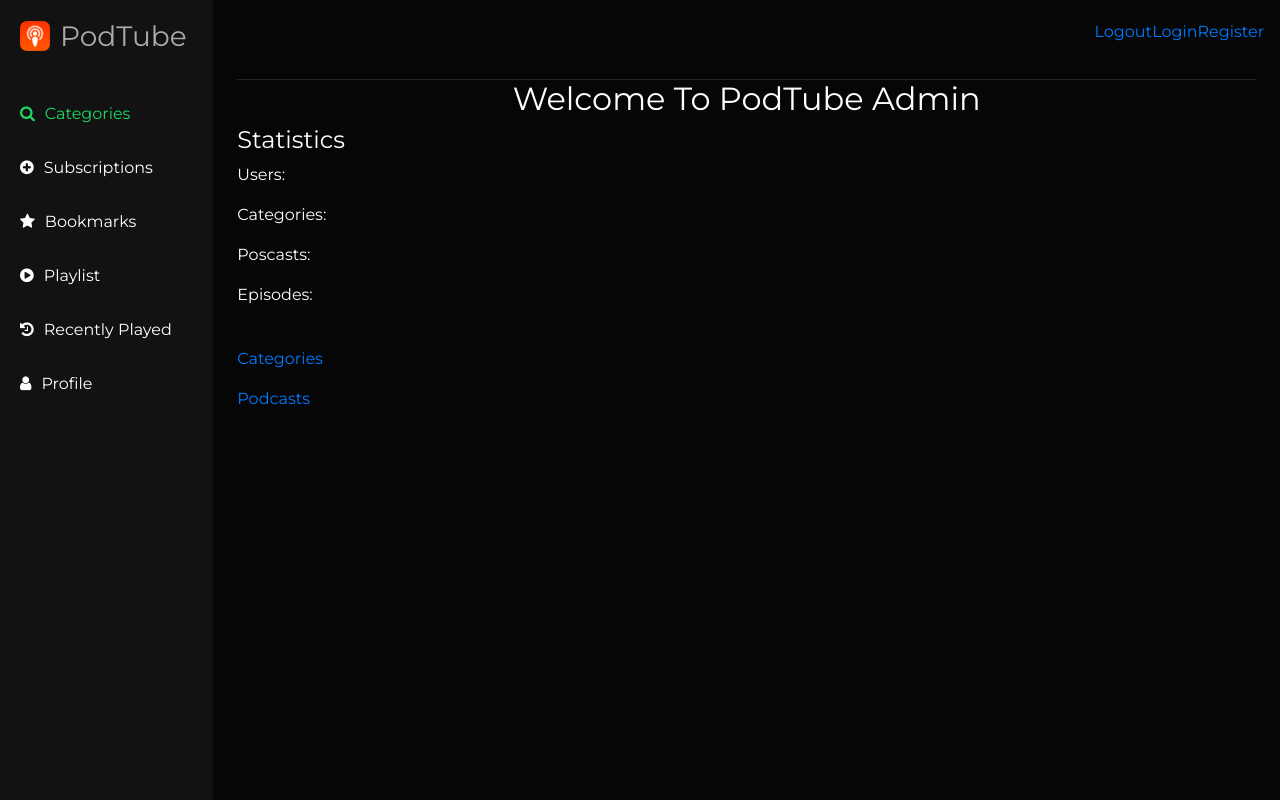
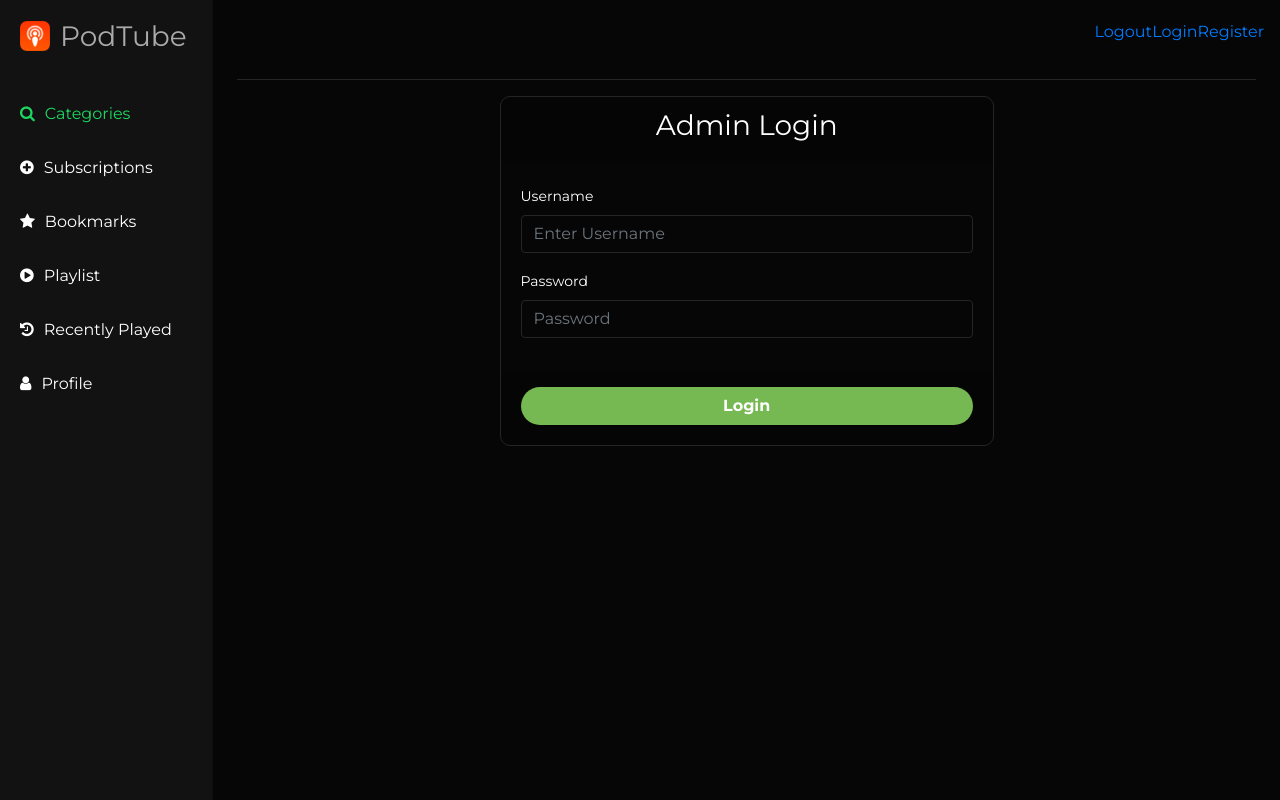
Before and after one commit to siddhartht16/podtube_client, a React (Create React App) app: page /admin in a window 1280 px wide. Built offline with nearby package versions, Linux system fonts and the light colour scheme.

Commit message:
Updated admin login

```diff
--- a/src/App.js
+++ b/src/App.js
@@ -43,15 +43,15 @@ class App extends Component {
 
                                 <Route exact
                                        path="/categories"
-                                       render={() => <GenreList/>}
-                                />
+                                       render={() => <GenreList/>}/>
 
-                                <Route exact
-                                       path="/admin"
+                                <Route
+                                       path="/admin/dashboard"
                                        render={() => <Dashboard/>}/>
 
                                 <Route
-                                    path="/admin/login"
+                                    exact
+                                    path="/admin"
                                     render={() => <AdminLogin/>}/>
 
                                 <Route
--- a/src/components/Admin/AdminLogin.js
+++ b/src/components/Admin/AdminLogin.js
@@ -1,39 +1,129 @@
 import React, {Component} from 'react';
 import './AdminLogin.style.css';
+import {Link} from "react-router-dom";
+import UserService from "../../services/UserService";
+import AdminService from "../../services/AdminService";
+
 export default class AdminLogin extends Component {
     constructor(props) {
         super(props);
         this.state = {
+            error: false,
+            isLoggedIn: false,
+            username: '',
+            password: ''
+        };
 
-        }
+        this.loginAdmin = this.loginAdmin.bind(this);
     }
 
     componentDidMount = () => {
 
     };
 
+    onChangeUsername = (e) => {
+        this.setState({
+            username: e.target.value,
+            error: false
+        });
+    };
+
+    onChangePassword = (e) => {
+        this.setState({
+            password: e.target.value,
+            error: false
+        });
+    };
+
+    loginAdmin = () => {
+        if (this.state.username === null ||
+            this.state.password === null ||
+            this.state.password.length === 0 ||
+            this.state.username.length === 0) {
+            return false;
+        }
+        else {
+            let userObject = {
+                "username": this.state.username,
+                "password": this.state.password,
+                "userRole": "ADMIN"
+            };
+
+            AdminService.loginAdmin(userObject)
+                .then(data => {
+                    if (data === 401 || data === 400) {
+                        this.setState({
+                            error: true
+                        })
+                    }
+                    else {
+                        this.setState({
+                            isLoggedIn: true
+                        })
+                    }
+                })
+        }
+    };
+
+    redirectAfterLogin = () => {
+        setTimeout(function () {
+            window.location = '/admin/dashboard'
+        }, 2000)
+    };
+
     render() {
+        const isLoggedIn = this.state.isLoggedIn;
+        if (isLoggedIn === true) {
+            this.redirectAfterLogin()
+        }
         return (
-            <div>
-                <div className="admin-login-wrapper mt-3">
-                    <form className="form" method="" action="">
-                        <div className="card">
+            <div className="mt-3 row">
+                <div className="col-md-6 col-sm-6 ml-auto mr-auto">
+                    {
+                        this.state.isLoggedIn === true ?
+                            <div className="alert alert-success" role="alert">
+                                Successfully loggedIn. Please wait while we redirect you....
+                            </div> : null
+                    }
+                    {
+                        this.state.error === true ?
+                            <div className="alert alert-danger" role="alert">
+                                Some error occurred while logging In. Please try again
+                            </div> : null
+                    }
+                    <form className="form">
+                        <div className="card card-auth">
+                            <div className="card-header ">
+                                <h3 className="header text-center">Admin Login</h3>
+                            </div>
                             <div className="card-body">
                                 <div className="form-group">
                                     <label>Username</label>
                                     <input type="text"
-                                           placeholder="Enter Username" className="form-control input-fld"/>
+                                           id="username"
+                                           onChange={this.onChangeUsername}
+                                           value={this.state.username}
+                                           placeholder="Enter Username"
+                                           required
+                                           className="form-control input-fld"/>
                                 </div>
                                 <div className="form-group">
                                     <label>Password</label>
-                                    <input type="password" placeholder="Password" className="form-control input-fld"/>
+                                    <input type="password"
+                                           id="password"
+                                           onChange={this.onChangePassword}
+                                           value={this.state.password}
+                                           placeholder="Password"
+                                           required
+                                           className="form-control input-fld"/>
                                 </div>
                             </div>
                             <div className="card-footer">
-                                <button type="submit" className="btn btn-warning">Login</button>
-                                {/*<p className="forgot-password text-center pt-3">*/}
-                                    {/*Forgot Your Password ?*/}
-                                {/*</p>*/}
+                                <button className="btn btn-warning mb-2"
+                                        type="button"
+                                        onClick={this.loginAdmin}>
+                                    Login
+                                </button>
                             </div>
                         </div>
                     </form>
--- a/src/components/Admin/Dashboard.js
+++ b/src/components/Admin/Dashboard.js
@@ -14,8 +14,7 @@ export default class Dashboard extends Component {
     render() {
         return (
             <div>
-               <h2 className="text-center">Welcome To PodTube Admin</h2>
-                <h4>Statistics</h4>
+               <h3 className="mt-3">Welcome To PodTube Admin</h3>
                 <p>Users: </p>
                 <p>Categories: </p>
                 <p>Poscasts: </p>
--- a/src/components/Auth/Profile.js
+++ b/src/components/Auth/Profile.js
@@ -31,6 +31,8 @@ export default class Profile extends Component {
     }
 
     getCommentForUser = () => {
+        //Way to find the actual userId of the loggedIn user
+        // Temp set it as 1 so work things
         let userId = this.state.userId !== null ? this.state.userId : 1;
         UserService.getCommentForUser(userId)
             .then(data => {
--- a/src/services/AdminService.js
+++ b/src/services/AdminService.js
@@ -93,4 +93,25 @@ export default class AdminService {
             });
     };
 
+    static loginAdmin = (admincredentials) => {
+        return fetch('http://localhost:8080/admin/login', {
+            method: 'POST',
+            credentials: 'include',
+            headers: {
+                'Content-Type': 'application/json',
+            },
+            body: JSON.stringify(admincredentials)
+        })
+            .then(response => {
+                if (response.ok) {
+                    return response.json()
+                }
+                else{
+                    return response.status;
+                }
+            });
+    };
+
+
+
 }
```
